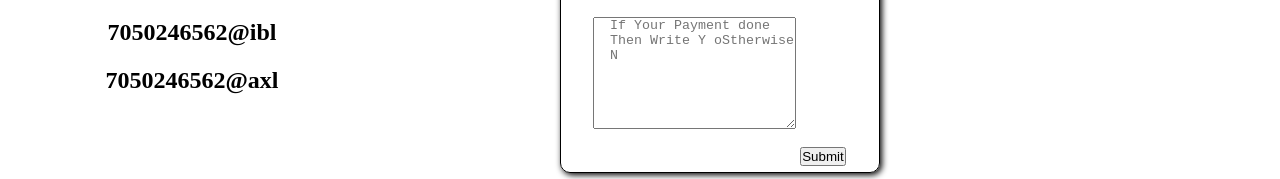
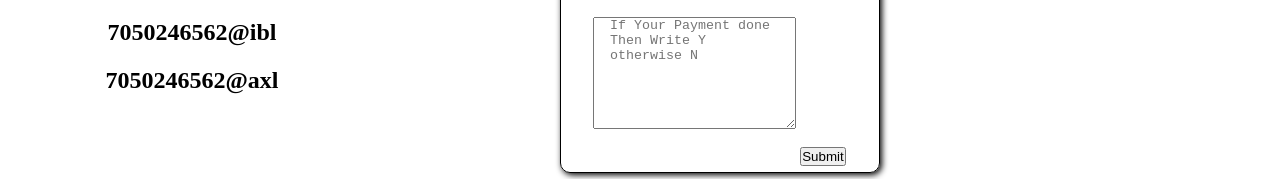
Before and after one commit to codassion/Courses, a plain HTML site: page commentbx.html in a window 1280 px wide. Shown: the part 531-710 px from the top of the page. Drawn offline with Linux system fonts and the light colour scheme.

Commit message:
Update commentbx.html

```diff
--- a/commentbx.html
+++ b/commentbx.html
@@ -192,6 +192,7 @@
 
         #textarea {
             padding-left: 1rem;
+            padding-right: 1rem;
             width: 80%;
             height: 7rem;
             margin-bottom: 2rem;
@@ -400,7 +401,7 @@
         </p>
         Name:- <input type="text" name="name" required placeholder="ex:rohit">
         Phone:- <input type="number" name="number" maxlength="10" minlength="9" required placeholder="ex:+91 0123456789">
-        <textarea name="textarea" required placeholder="If Your Payment done Then Write Y oStherwise N" id="textarea"
+        <textarea name="textarea" required placeholder="If Your Payment done Then Write Y otherwise N" id="textarea"
             maxlength="3" minlength="2"></textarea>
         <button type="submit" name="submit">Submit</button>
     </form>
```
